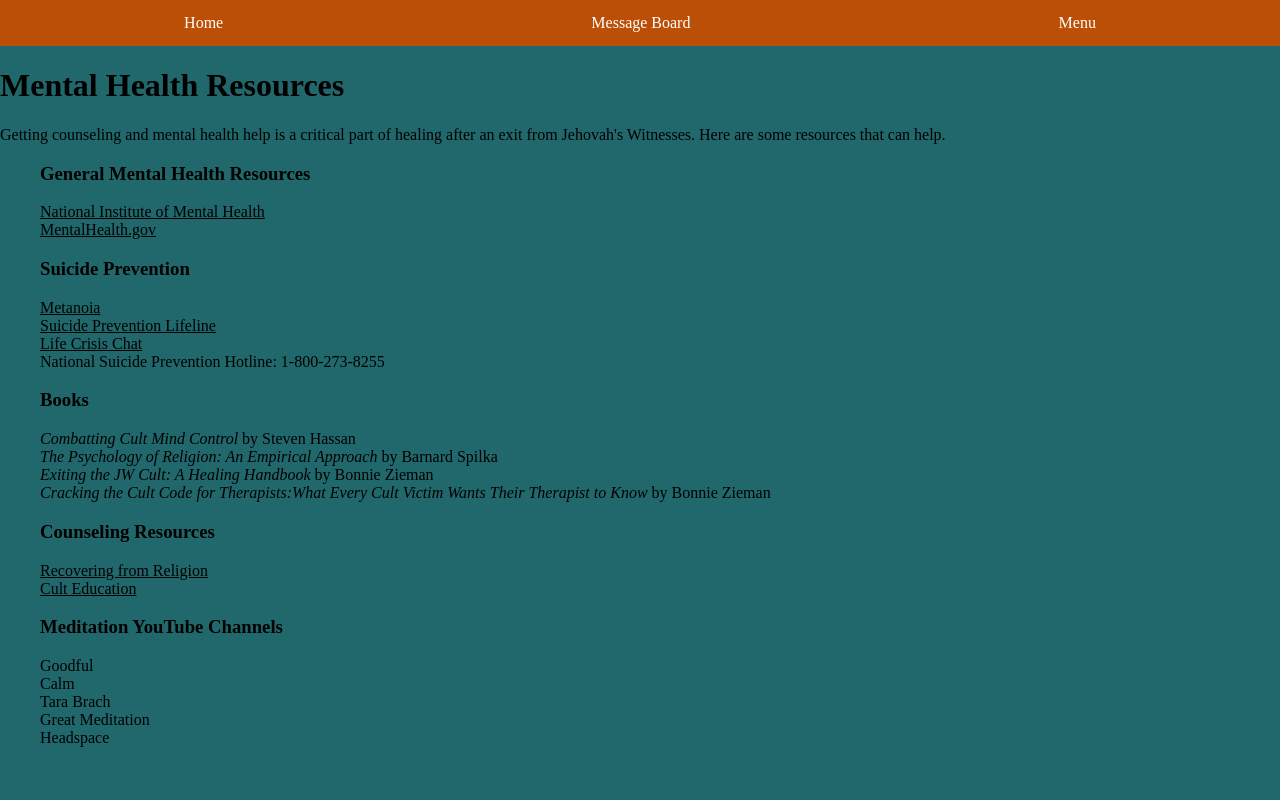
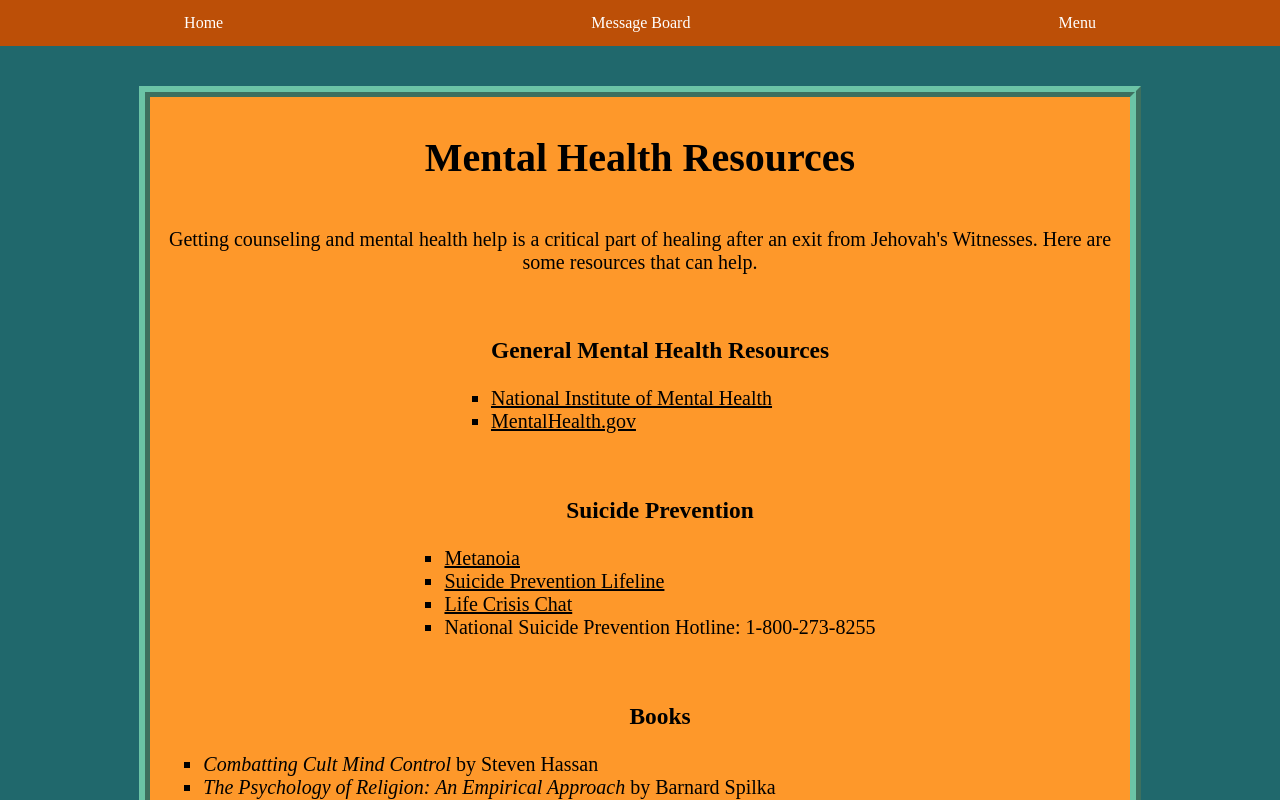
Before and after one commit to margenta2/finalproject-frontend, a React (Create React App) app in the folder finalproject-frontend/: page /mentalhealth in a window 1280 px wide. Shown: the top 800 px of the page. Built offline with nearby package versions, Linux system fonts and the light colour scheme; a web font is replaced by a local one.

Commit message:
mental css

```diff
--- a/finalproject-frontend/src/App.css
+++ b/finalproject-frontend/src/App.css
@@ -250,13 +250,23 @@ div.list-parent {
   align-items: center;
 }
 
-.deprogram-list ul {
-  display: inline-block;
-  text-align: left;
-}
-
 .deprogram-list li {
   list-style-type: square;
   text-align: left;
   margin: 0 auto;
 }
+
+#mental-head {
+  text-align: center;
+}
+
+ul.mental-list {
+  display: flex;
+  flex-direction: column;
+}
+
+.mental-list li {
+  list-style-type: square;
+  text-align: left;
+  /* margin: 0 auto; */
+}
--- a/finalproject-frontend/src/components/MentalHealth.js
+++ b/finalproject-frontend/src/components/MentalHealth.js
@@ -23,40 +23,48 @@ const MentalHealth = () => {
                     </div>
                 </div>
             </div>
+            <div className="main-body">
+                <div className="content">
+
                     <h1>Mental Health Resources</h1>
-            <p>Getting counseling and mental health help is a critical part of healing after an exit from Jehovah's Witnesses. Here are some resources that can help.</p>
+                    <p id="mental-head">Getting counseling and mental health help is a critical part of healing after an exit from Jehovah's Witnesses. Here are some resources that can help.</p>
 
-            <ul><h3>General Mental Health Resources</h3>
+                    <div className="list-parent">
+
+                        <ul className="mental-list"><h3>General Mental Health Resources</h3>
                             <li><a href={"https://www.nimh.nih.gov/health/"}>National Institute of Mental Health</a></li>
                             <li><a href={"https://www.mentalhealth.gov/"}>MentalHealth.gov</a></li>
                         </ul>
 
-            <ul><h3>Suicide Prevention</h3>
+                        <ul className="mental-list"><h3>Suicide Prevention</h3>
                             <li><a href={"https://metanoia.org/suicide"}>Metanoia</a></li>
                             <li><a href={"https://suicidepreventionlifeline.org"}>Suicide Prevention Lifeline</a></li>
                             <li><a href={"http://crisischat.org"}>Life Crisis Chat</a></li>
                             <li>National Suicide Prevention Hotline: 1-800-273-8255</li>
                         </ul>
 
-            <ul><h3>Books</h3>
+                        <ul className="mental-list"><h3>Books</h3>
                             <li><em>Combatting Cult Mind Control</em> by Steven Hassan</li>
                             <li><em>The Psychology of Religion: An Empirical Approach</em> by Barnard Spilka</li>
                             <li><em>Exiting the JW Cult: A Healing Handbook</em> by Bonnie Zieman</li>
                             <li><em>Cracking the Cult Code for Therapists:What Every Cult Victim Wants Their Therapist to Know</em> by Bonnie Zieman</li>
                         </ul>
 
-            <ul><h3>Counseling Resources</h3>
+                        <ul className="mental-list"><h3>Counseling Resources</h3>
                             <li><a href={"https://www.recoveringfromreligion.org/#rfr-welcome"}>Recovering from Religion</a></li>
                             <li><a href={"https://culteducation.com/directory-of-cult-recovery-resources.htm"}>Cult Education</a></li>
                         </ul>
 
-            <ul><h3>Meditation YouTube Channels</h3>
+                        <ul className="mental-list"><h3>Meditation YouTube Channels</h3>
                             <li>Goodful</li>
                             <li>Calm</li>
                             <li>Tara Brach</li>
                             <li>Great Meditation</li>
                             <li>Headspace</li>
                         </ul>
+                    </div>
+                </div>
+            </div>
 
         </div>
     )
```
Lines whose indentation alone changed are shown as unchanged.
